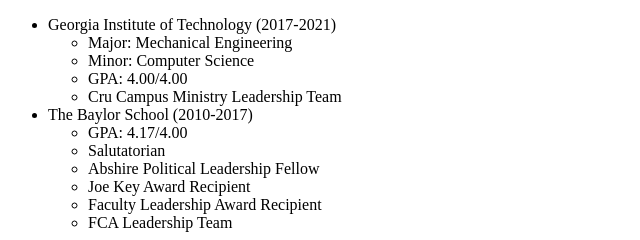
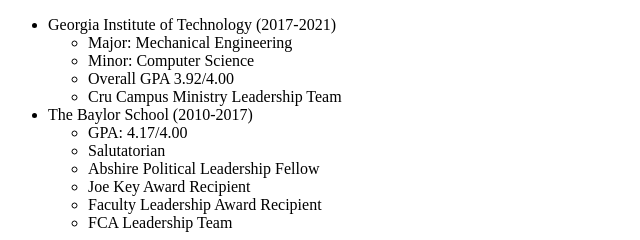
Before and after one commit to spettway/cv, a plain HTML site: page index.html in a window 1280 px wide. Shown: the part 408-648 px from the top of the page, 0-640 px from the left. Drawn offline with Linux system fonts and the light colour scheme.

Commit message:
updated GPA, rip

```diff
--- a/index.html
+++ b/index.html
@@ -28,7 +28,7 @@
     <ul>
       <li>Major: Mechanical Engineering</li>
       <li>Minor: Computer Science</li>
-      <li>GPA: 4.00/4.00</li>
+      <li>Overall GPA 3.92/4.00</li>
       <li>Cru Campus Ministry Leadership Team</li>
     </ul>
     <li>The Baylor School (2010-2017)</li>
```
